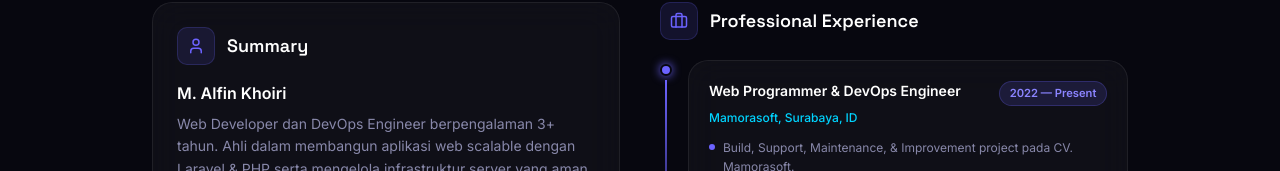
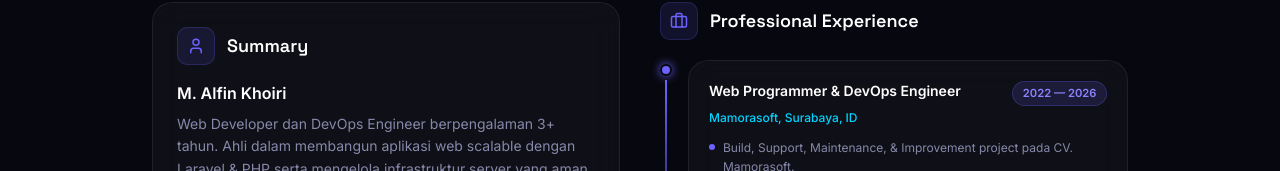
Before and after one commit to alfin-dev/alfin-dev.github.io, a Vue app: page /resume in a window 1280 px wide. Shown: the part 336-507 px from the top of the page. Built offline with nearby package versions, Linux system fonts and the light colour scheme; the HTML template or start-up script is replaced by a standard one.

Commit message:
feat: add professional experience data to experience list

```diff
--- a/src/data/experience.js
+++ b/src/data/experience.js
@@ -1,7 +1,7 @@
 export const experience = [
   {
     title: 'Web Programmer & DevOps Engineer',
-    period: '2022 — Present',
+    period: '2022 — 2026',
     company: 'Mamorasoft, Surabaya, ID',
     tasks: [
       'Build, Support, Maintenance, & Improvement project pada CV. Mamorasoft.',
```
